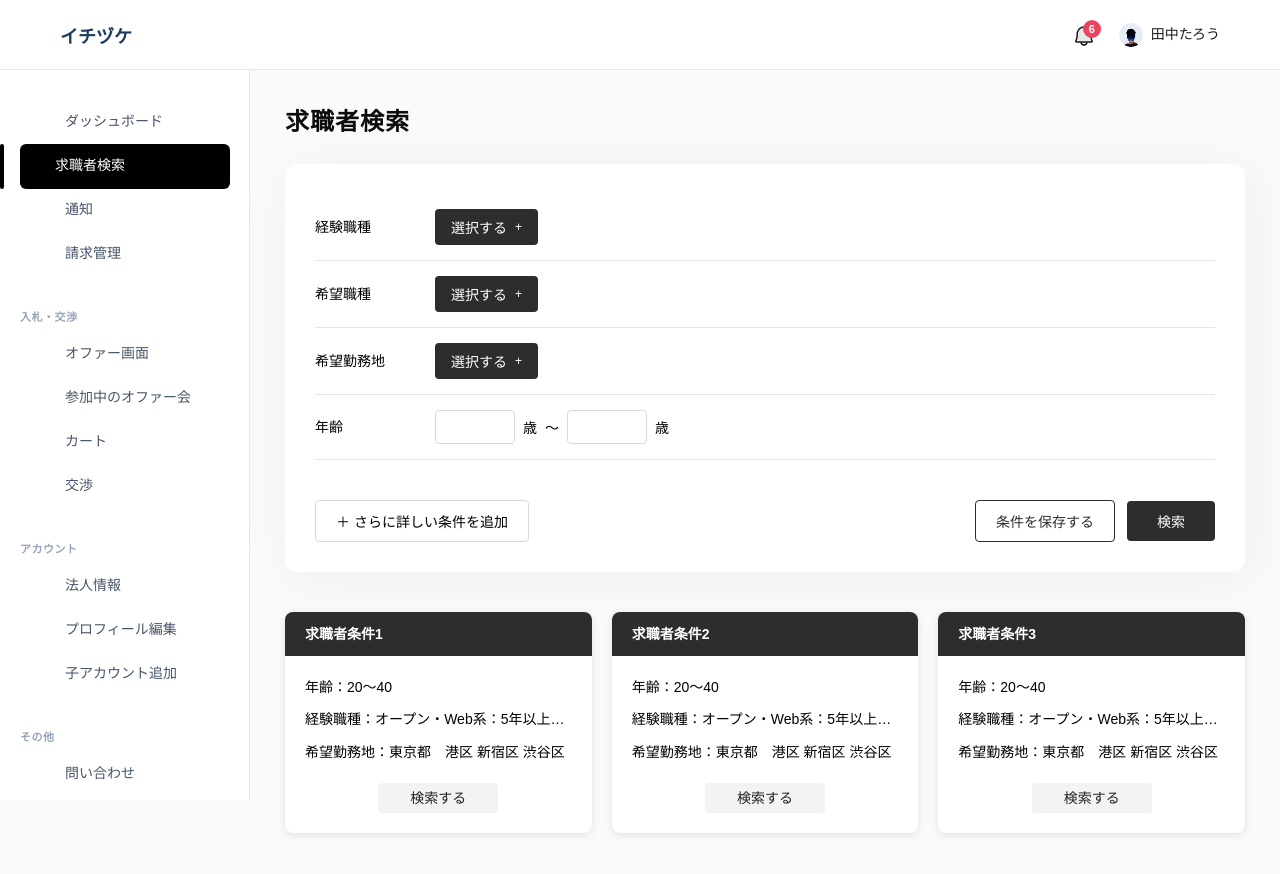
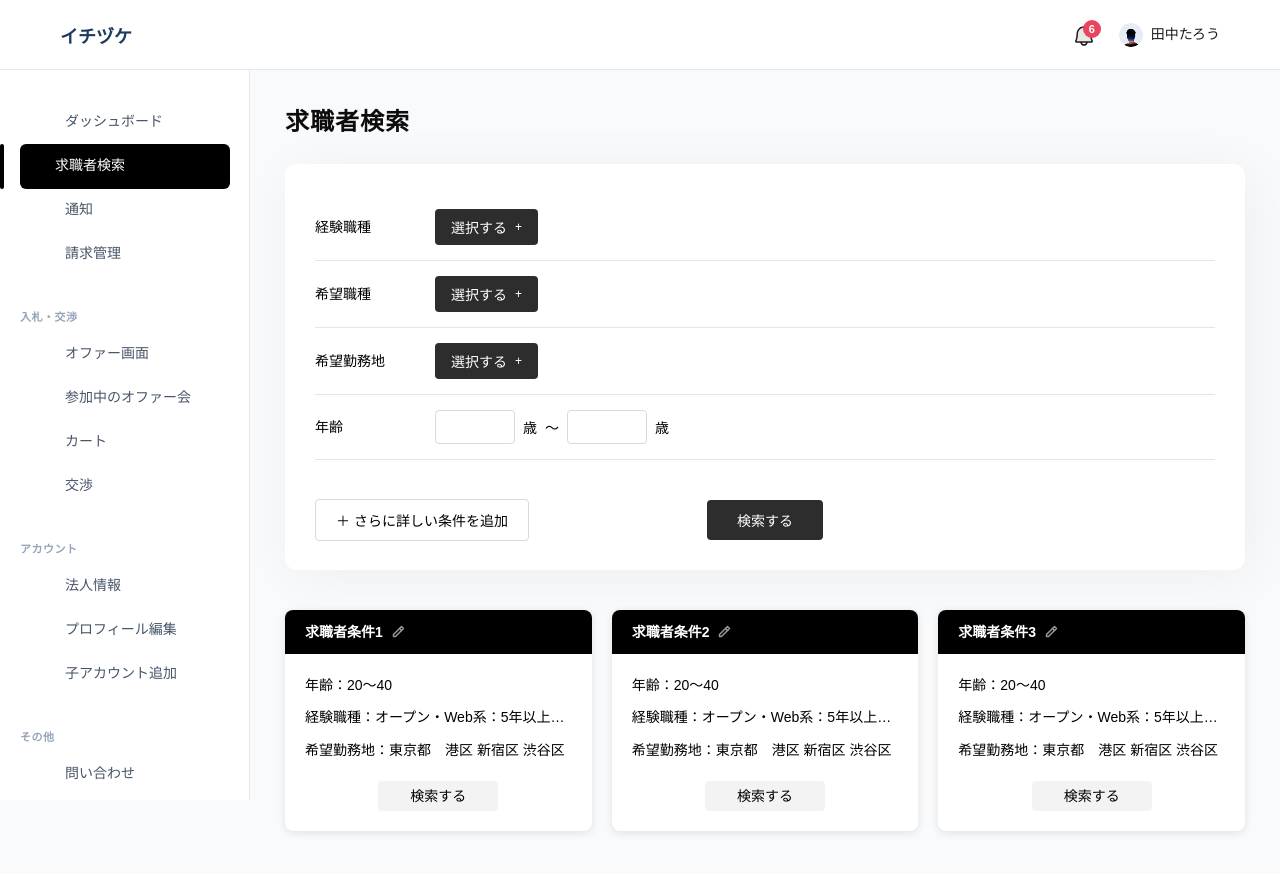
Before and after one commit to 07-jin-FUK/agent-front-nuxt, a Nuxt app: page /mypage/matching in a window 1280 px wide. Shown: the top 874 px of the page. Built offline with nearby package versions, Linux system fonts and the light colour scheme.

Commit message:
[update]

```diff
--- a/app/pages/mypage/matching/index.vue
+++ b/app/pages/mypage/matching/index.vue
@@ -35,18 +35,14 @@
           <span class="age-unit">歳</span>
         </div>
       </div>
+
 <div class="filter-actions">
   <button class="add-condition-btn" @click="toggleAdvanced">
     {{ isAdvancedOpen ? '－' : '＋' }} さらに詳しい条件を追加
   </button>
-  <div class="filter-actions-right">
-    <button class="save-condition-btn" @click="handleSaveCondition">
-      条件を保存する
+  <button class="search-main-btn" @click="handleMainSearch">
+    検索する
   </button>
-    <button class="search-main-btn" @click="handleMainSearch">
-      検索
-    </button>
-  </div>
 </div>
 
       <!-- 詳細条件セクション（アコーディオン） -->
@@ -161,9 +157,12 @@
 
         <!-- 詳細条件の下部アクション -->
         <div class="advanced-actions">
-    <button class="save-condition-btn" @click="handleSaveCondition">
+          <button class="search-main-btn" @click="handleMainSearch">
+            検索する
+          </button>
+          <!-- <button class="save-condition-btn" @click="handleSaveCondition">
             条件を保存する
-    </button>
+          </button> -->
         </div>
 
       </div>
@@ -174,7 +173,23 @@
       <div class="candidates-grid">
         <div v-for="condition in conditions" :key="condition.id" class="condition-card">
 <div class="card-header">
+  <div v-if="editingId === condition.id" class="title-edit-wrapper">
+    <input
+      v-model="editingTitle"
+      @blur="saveTitle(condition.id)"
+      @keyup.enter="saveTitle(condition.id)"
+      @keyup.esc="cancelEdit"
+      class="card-title-input"
+      autofocus
+    />
+  </div>
+  <div v-else class="title-display-wrapper" @click="startEdit(condition.id, condition.title)">
     <h3 class="card-title">{{ condition.title }}</h3>
+    <svg class="edit-icon" width="14" height="14" viewBox="0 0 14 14" fill="none" xmlns="http://www.w3.org/2000/svg">
+      <path d="M10.5 1.5L12.5 3.5L4.5 11.5H2.5V9.5L10.5 1.5Z" stroke="white" stroke-width="1.5" stroke-linecap="round" stroke-linejoin="round"/>
+      <path d="M8.5 3.5L10.5 5.5" stroke="white" stroke-width="1.5" stroke-linecap="round" stroke-linejoin="round"/>
+    </svg>
+  </div>
 </div>
           <div class="card-body">
             <p class="condition-text">年齢：{{ condition.age }}</p>
@@ -201,6 +216,27 @@
         <div class="modal-footer">
           <button class="btn-cancel" @click="closeModal">キャンセル</button>
           <button class="btn-save" @click="closeModal">保存</button>
+        </div>
+      </div>
+    </div>
+
+    <!-- 検索条件保存確認モーダル -->
+    <div v-if="isConfirmModalOpen" class="modal-overlay" @click.self="closeConfirmModal">
+      <div class="modal-content">
+        <div class="modal-header">
+          <h3 class="modal-title">検索条件の保存</h3>
+          <button class="modal-close" @click="closeConfirmModal">✕</button>
+        </div>
+        <div class="modal-body">
+          <p class="confirm-text">今回の検索条件を保存しますか？</p>
+        </div>
+        <div class="modal-footer">
+          <button class="btn-cancel" @click="executeSearchWithoutSaving">
+            保存せずに検索
+          </button>
+          <button class="btn-save" @click="executeSearchWithSaving">
+            保存して検索
+          </button>
         </div>
       </div>
     </div>
@@ -312,6 +348,31 @@ const getModalTitle = () => {
   return titles[currentModalType.value] || ''
 }
 
+// 検索条件保存確認モーダル
+const isConfirmModalOpen = ref(false)
+
+const closeConfirmModal = () => {
+  isConfirmModalOpen.value = false
+}
+
+const executeSearchWithoutSaving = () => {
+  closeConfirmModal()
+  console.log('検索実行（保存なし）:', { filters, advancedFilters })
+  // TODO: 検索処理を実行
+  alert('検索を実行しました')
+}
+
+const executeSearchWithSaving = () => {
+  closeConfirmModal()
+  const conditionToSave = {
+    ...filters,
+    advanced: { ...advancedFilters }
+  }
+  console.log('条件を保存して検索:', conditionToSave)
+  // TODO: 保存処理と検索処理を実行
+  alert('条件を保存して検索を実行しました')
+}
+
 // 求職者条件カード
 const conditions = ref([
   {
@@ -342,7 +403,7 @@ const handleSearch = (id: number) => {
 }
 
 const handleMainSearch = () => {
-  console.log('検索実行:', { filters, advancedFilters })
+  isConfirmModalOpen.value = true
 }
 
 const handleSaveCondition = () => {
@@ -353,6 +414,29 @@ const handleSaveCondition = () => {
   console.log('条件を保存:', conditionToSave)
   // TODO: API連携時にここで保存処理
   alert('条件を保存しました（※現在はダミー動作です）')
+}
+
+// タイトル編集用
+const editingId = ref<number | null>(null)
+const editingTitle = ref('')
+
+const startEdit = (id: number, currentTitle: string) => {
+  editingId.value = id
+  editingTitle.value = currentTitle
+}
+
+const saveTitle = (id: number) => {
+  const condition = conditions.value.find(c => c.id === id)
+  if (condition && editingTitle.value.trim()) {
+    condition.title = editingTitle.value.trim()
+  }
+  editingId.value = null
+  editingTitle.value = ''
+}
+
+const cancelEdit = () => {
+  editingId.value = null
+  editingTitle.value = ''
 }
 </script>
 
@@ -453,12 +537,15 @@ const handleSaveCondition = () => {
 .filter-actions {
   display: flex;
   align-items: center;
-  justify-content: space-between;
+  justify-content: center;
   margin-top: 20px;
   padding-top: 20px;
+  position: relative;
 }
 
 .add-condition-btn {
+  position: absolute;
+  left: 0;
   background: none;
   border: 1px solid #D9D9D9;
   padding: 10px 20px;
@@ -490,7 +577,6 @@ const handleSaveCondition = () => {
     background: #1a1a1a;
   }
 }
-
 // 詳細条件セクション
 .advanced-section {
   margin-top: 30px;
@@ -618,6 +704,7 @@ const handleSaveCondition = () => {
     width: 18px;
     height: 18px;
     cursor: pointer;
+    accent-color: #2D2D2D;
   }
 
   &.not-specified {
@@ -636,6 +723,14 @@ const handleSaveCondition = () => {
   background: #FFF;
   border-radius: 6px;
   text-align: center;
+}
+
+.confirm-text {
+  font-family: "noto-sans-cjk-jp", sans-serif;
+  font-size: 16px;
+  color: #333;
+  text-align: center;
+  margin: 20px 0;
 }
 
 // 求職者条件カード
@@ -665,8 +760,30 @@ const handleSaveCondition = () => {
 }
 
 .card-header {
-  background: #2D2D2D;
+  background: #000;
   padding: 15px 20px;
+}
+
+.title-display-wrapper {
+  display: flex;
+  align-items: center;
+  gap: 8px;
+  cursor: pointer;
+
+  &:hover {
+    .card-title {
+      opacity: 0.9;
+    }
+
+    .edit-icon {
+      opacity: 1;
+    }
+  }
+}
+
+.title-edit-wrapper {
+  width: 100%;
+}
 
 .card-title {
   color: #FFF;
@@ -675,6 +792,29 @@ const handleSaveCondition = () => {
   font-weight: 700;
   line-height: 1;
   margin: 0;
+  transition: opacity 0.2s ease;
+}
+
+.edit-icon {
+  flex-shrink: 0;
+  opacity: 0.6;
+  transition: opacity 0.2s ease;
+}
+
+.card-title-input {
+  width: 100%;
+  padding: 4px 8px;
+  background: #FFF;
+  color: #000;
+  font-family: "noto-sans-cjk-jp", sans-serif;
+  font-size: 14px;
+  font-weight: 700;
+  border: none;
+  border-radius: 4px;
+  outline: none;
+
+  &:focus {
+    box-shadow: 0 0 0 2px rgba(255, 255, 255, 0.5);
   }
 }
 
@@ -706,7 +846,7 @@ const handleSaveCondition = () => {
   max-width: 120px;
   padding: 8px 20px;
   background: #F3F3F3;
-  color: #202224;
+  color: #000;
   font-family: "noto-sans-cjk-jp", sans-serif;
   font-size: 14px;
   font-weight: 400;
@@ -815,7 +955,7 @@ const handleSaveCondition = () => {
 }
 
 .btn-save {
-  background: #2D2D2D;
+  background: #000;
   color: #FFF;
   border: none;
 
@@ -824,24 +964,11 @@ const handleSaveCondition = () => {
   }
 }
 
-.filter-actions {
-  display: flex;
-  align-items: center;
-  justify-content: space-between;
-  margin-top: 20px;
-  padding-top: 20px;
-}
-
-.filter-actions-right {
-  display: flex;
-  align-items: center;
-  gap: 12px;
-}
 
 .save-condition-btn {
   padding: 10px 20px;
   background: #FFF;
-  color: #2D2D2D;
+  color: #000;
   font-family: "noto-sans-cjk-jp", sans-serif;
   font-size: 14px;
   font-weight: 500;
@@ -859,8 +986,10 @@ const handleSaveCondition = () => {
 .advanced-actions {
   display: flex;
   justify-content: center;
+  gap: 12px;
   margin-top: 30px;
   padding-top: 20px;
   border-top: 1px solid #E5E5E5;
 }
+
 </style>
```
Lines whose indentation alone changed are shown as unchanged.
